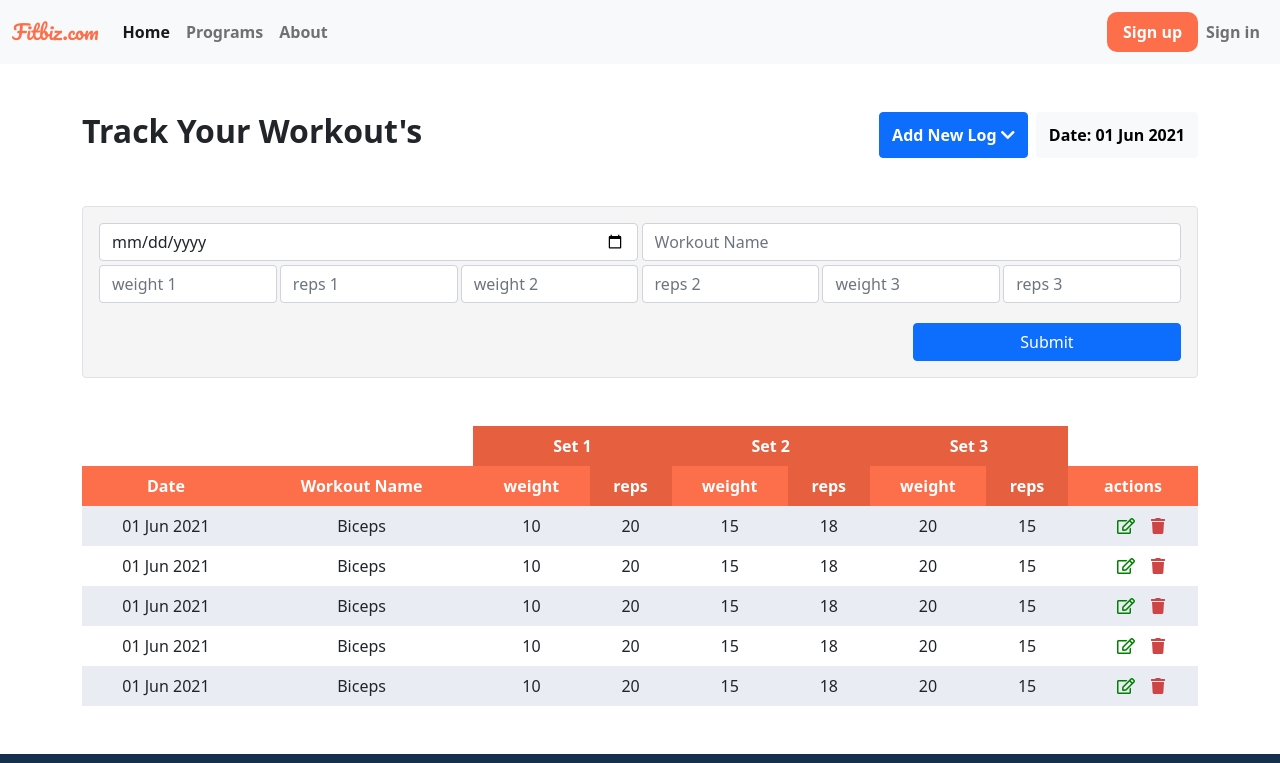
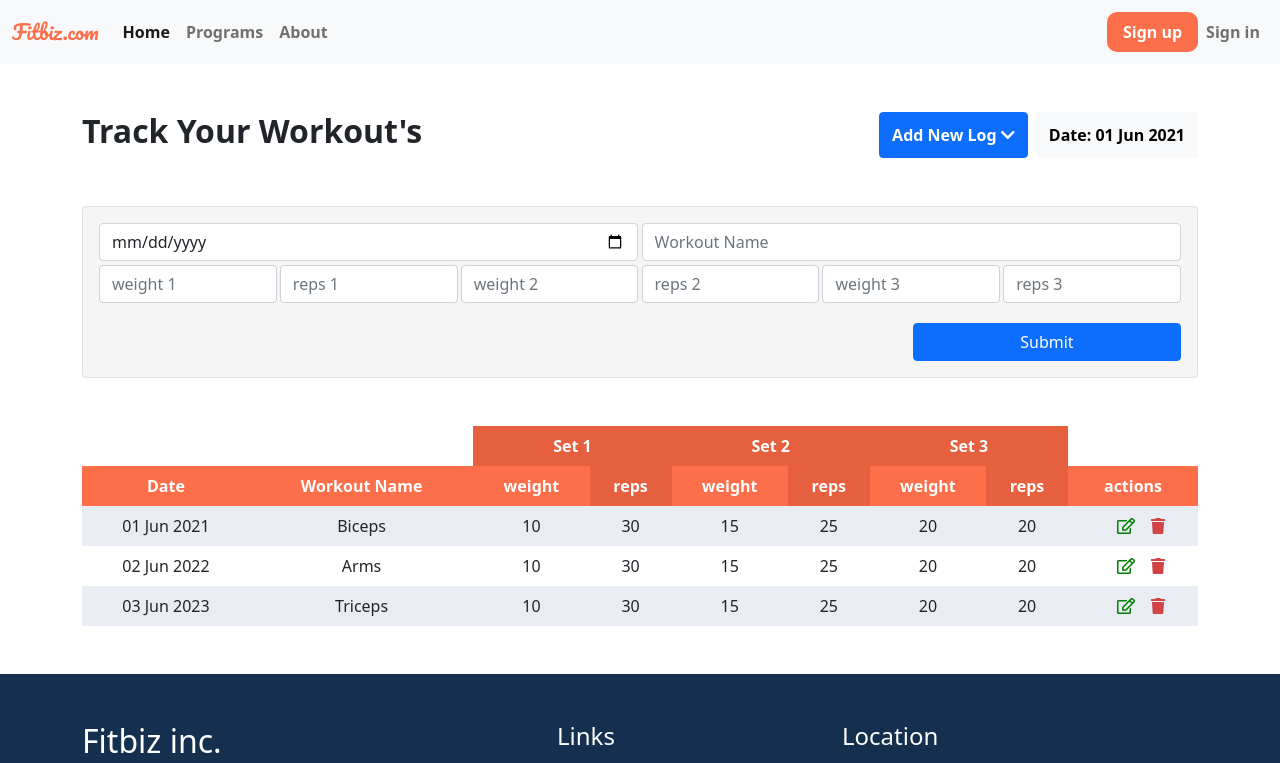
Before and after one commit to iamshubhamjangle/fitbiz-frontend, an Angular app: page /track-workout in a window 1280 px wide. Shown: the top 763 px of the page. Built offline with nearby package versions, Linux system fonts and the light colour scheme.

Commit message:
GET: workout log screen

```diff
--- a/src/app/components/tracking/gym/gym.component.html
+++ b/src/app/components/tracking/gym/gym.component.html
@@ -109,59 +109,15 @@
                 </tr>
             </thead>
             <tbody>
-                <tr>
-                    <td scope="row">01 Jun 2021</td>
-                    <td>Biceps</td>
-                    <td>10</td>
-                    <td>20</td>
-                    <td>15</td>
-                    <td>18</td>
-                    <td>20</td>
-                    <td>15</td>
-                    <td><i class="far fa-edit mx-3"></i><i class="fas fa-trash"></i></td>
-                </tr>
-                <tr>
-                    <td scope="row">01 Jun 2021</td>
-                    <td>Biceps</td>
-                    <td>10</td>
-                    <td>20</td>
-                    <td>15</td>
-                    <td>18</td>
-                    <td>20</td>
-                    <td>15</td>
-                    <td><i class="far fa-edit mx-3"></i><i class="fas fa-trash"></i></td>
-                </tr>
-                <tr>
-                    <td scope="row">01 Jun 2021</td>
-                    <td>Biceps</td>
-                    <td>10</td>
-                    <td>20</td>
-                    <td>15</td>
-                    <td>18</td>
-                    <td>20</td>
-                    <td>15</td>
-                    <td><i class="far fa-edit mx-3"></i><i class="fas fa-trash"></i></td>
-                </tr>
-                <tr>
-                    <td scope="row">01 Jun 2021</td>
-                    <td>Biceps</td>
-                    <td>10</td>
-                    <td>20</td>
-                    <td>15</td>
-                    <td>18</td>
-                    <td>20</td>
-                    <td>15</td>
-                    <td><i class="far fa-edit mx-3"></i><i class="fas fa-trash"></i></td>
-                </tr>
-                <tr>
-                    <td scope="row">01 Jun 2021</td>
-                    <td>Biceps</td>
-                    <td>10</td>
-                    <td>20</td>
-                    <td>15</td>
-                    <td>18</td>
-                    <td>20</td>
-                    <td>15</td>
+                <tr *ngFor="let item of workoutLogData | async">
+                    <td scope="row">{{ item.date }}</td>
+                    <td>{{ item.workoutName }}</td>
+                    <td>{{ item.weight1 }}</td>
+                    <td>{{ item.rep1 }}</td>
+                    <td>{{ item.weight2 }}</td>
+                    <td>{{ item.rep2 }}</td>
+                    <td>{{ item.weight3 }}</td>
+                    <td>{{ item.rep3 }}</td>
                     <td><i class="far fa-edit mx-3"></i><i class="fas fa-trash"></i></td>
                 </tr>
             </tbody>
--- a/src/app/components/tracking/gym/gym.component.ts
+++ b/src/app/components/tracking/gym/gym.component.ts
@@ -3,6 +3,7 @@ import * as $ from "jquery";
 import { FormsModule, NgForm } from '@angular/forms';
 import { Workout } from 'src/app/data/workout';
 import { DataService } from 'src/app/data/data.service';
+import { Observable } from 'rxjs/internal/Observable';
 
 @Component({
   selector: 'app-gym',
@@ -16,6 +17,7 @@ export class GymComponent implements OnInit {
   postError = false;
   postSuccess = false;
   postErrorMessage = '';
+  workoutLogData!: Observable<Workout[]>;
 
   originalWorkout : Workout = {
     id: '',
@@ -33,6 +35,7 @@ export class GymComponent implements OnInit {
 
 
   ngOnInit(): void {
+    this.workoutLogData = this.dataService.getWorkoutLogData();
   }
 
   showMyContainer: boolean = true;
--- a/src/app/data/data.service.ts
+++ b/src/app/data/data.service.ts
@@ -10,6 +10,7 @@ import { Workout } from './workout';
 })
 
 export class DataService {
+
   constructor(private http: HttpClient) { }
 
   postWorkoutForm(workout: Workout): Observable<any> {
@@ -84,4 +85,44 @@ export class DataService {
     ]
     );
   }
+
+  getWorkoutLogData(): Observable<Workout[]> {
+    return of(
+      [
+        {
+          id: '1',
+          date: '01 Jun 2021',
+          workoutName: 'Biceps',
+          weight1: '10',
+          weight2: '15',
+          weight3: '20',
+          rep1: '30',
+          rep2: '25',
+          rep3: '20',
+        },
+        {
+          id: '2',
+          date: '02 Jun 2022',
+          workoutName: 'Arms',
+          weight1: '10',
+          weight2: '15',
+          weight3: '20',
+          rep1: '30',
+          rep2: '25',
+          rep3: '20',
+        },
+        {
+          id: '3',
+          date: '03 Jun 2023',
+          workoutName: 'Triceps',
+          weight1: '10',
+          weight2: '15',
+          weight3: '20',
+          rep1: '30',
+          rep2: '25',
+          rep3: '20',
+        },
+      ]
+    );
+  }
 }
```
